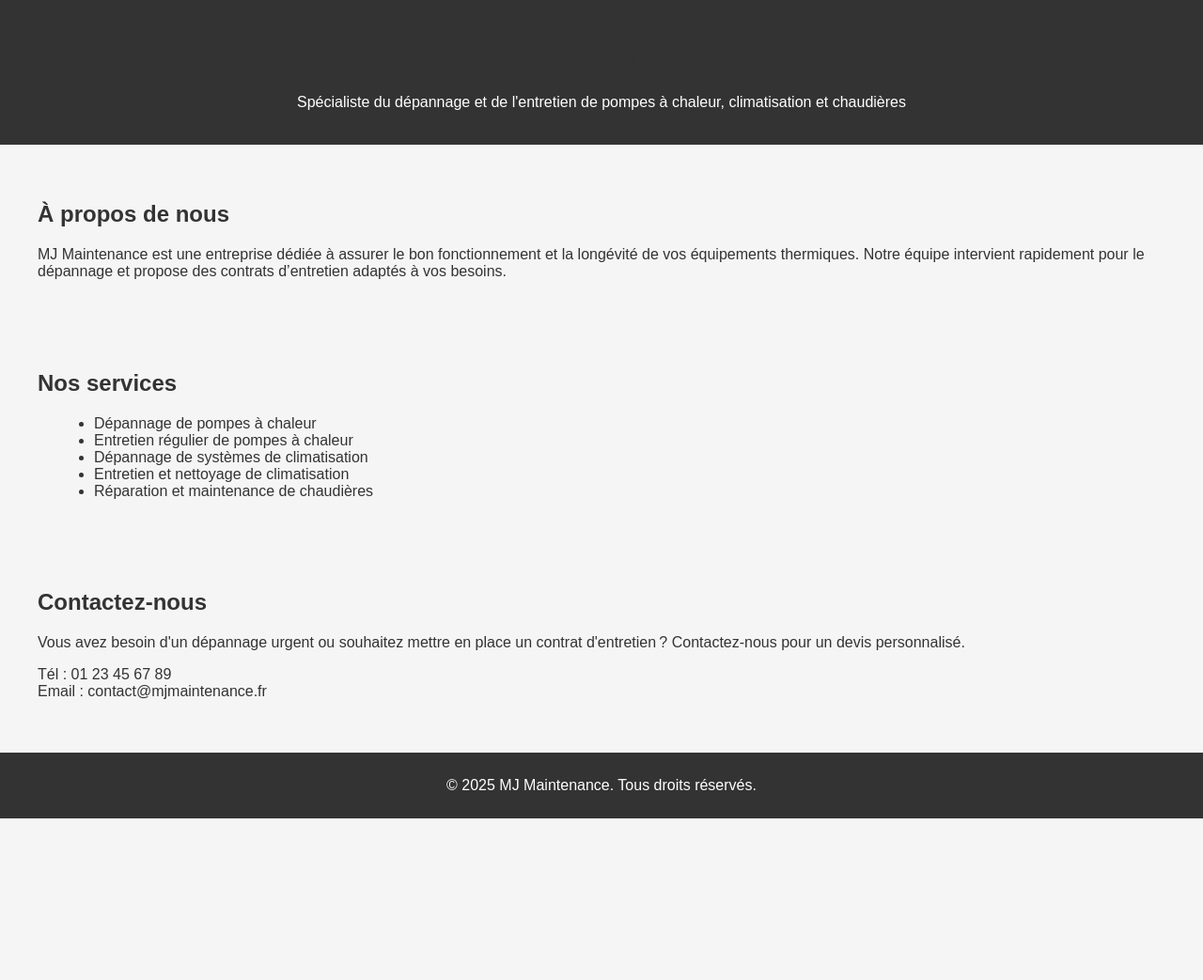
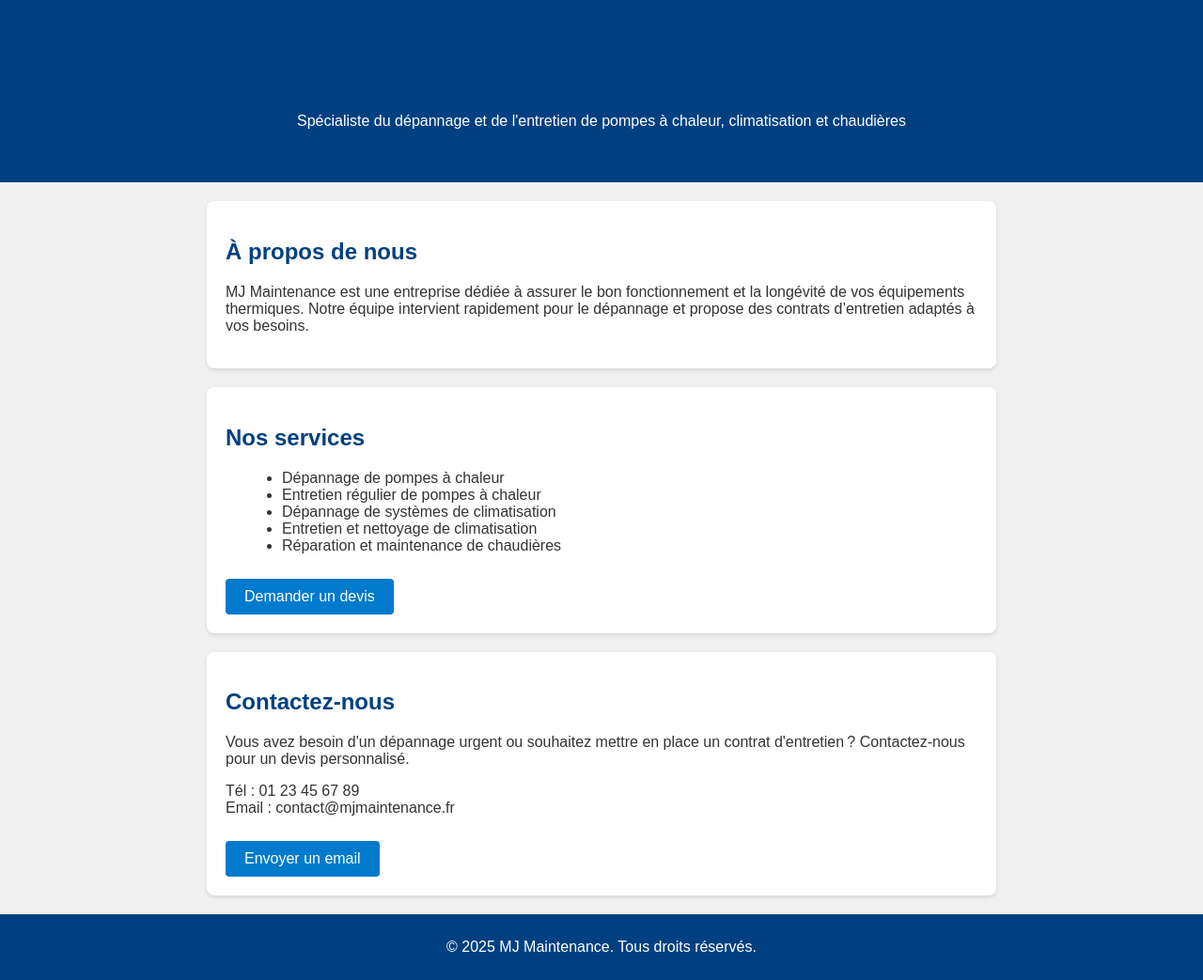
Before and after one commit to mjmaintenance45/MJ-Maintenance-Portfolio, a plain HTML site: page index.html in a window 1280 px wide. Shown: the whole page at 94% size. Before the commit the page ends 871 px from the top, so only its background shows below. Drawn offline with Linux system fonts and the light colour scheme.

Commit message:
Amélioration du style : couleurs et boutons

```diff
--- a/index.html
+++ b/index.html
@@ -5,12 +5,14 @@
 <meta name="viewport" content="width=device-width, initial-scale=1.0">
 <title>MJ Maintenance - Portfolio</title>
 <style>
-body { font-family: Arial, sans-serif; margin: 0; padding: 0; background: #f5f5f5; color: #333;}
-header { background: #333; color: white; padding: 20px; text-align: center;}
-section { padding: 20px; margin: 20px;}
-h1, h2 { color: #333;}
-.services ul { list-style-type: disc; margin-left: 20px;}
-footer { background: #333; color: white; text-align: center; padding: 10px;}
+body { font-family: Arial, sans-serif; margin: 0; padding: 0; background: #f0f0f0; color: #333; }
+header { background: #004080; color: white; padding: 40px 20px; text-align: center; }
+section { padding: 20px; margin: 20px auto; max-width: 800px; background: #ffffff; border-radius: 8px; box-shadow: 0 2px 4px rgba(0,0,0,0.1); }
+h1, h2 { color: #004080; }
+.services ul { list-style-type: disc; margin-left: 20px; }
+.button { display: inline-block; background-color: #007ACC; color: white; padding: 10px 20px; margin-top: 10px; text-decoration: none; border-radius: 4px; }
+.button:hover { background-color: #005da6; }
+footer { background: #004080; color: white; text-align: center; padding: 10px; }
 </style>
 </head>
 <body>
@@ -33,12 +35,14 @@ footer { background: #333; color: white; text-align: center; padding: 10px;}
     <li>Entretien et nettoyage de climatisation</li>
     <li>Réparation et maintenance de chaudières</li>
   </ul>
+  <a href="#contact" class="button">Demander un devis</a>
 </section>
 
-<section class="contact">
+<section class="contact" id="contact">
   <h2>Contactez-nous</h2>
   <p>Vous avez besoin d'un dépannage urgent ou souhaitez mettre en place un contrat d'entretien ? Contactez-nous pour un devis personnalisé.</p>
   <p>Tél : 01 23 45 67 89<br>Email : contact@mjmaintenance.fr</p>
+  <a href="mailto:contact@mjmaintenance.fr" class="button">Envoyer un email</a>
 </section>
 
 <footer>
```
